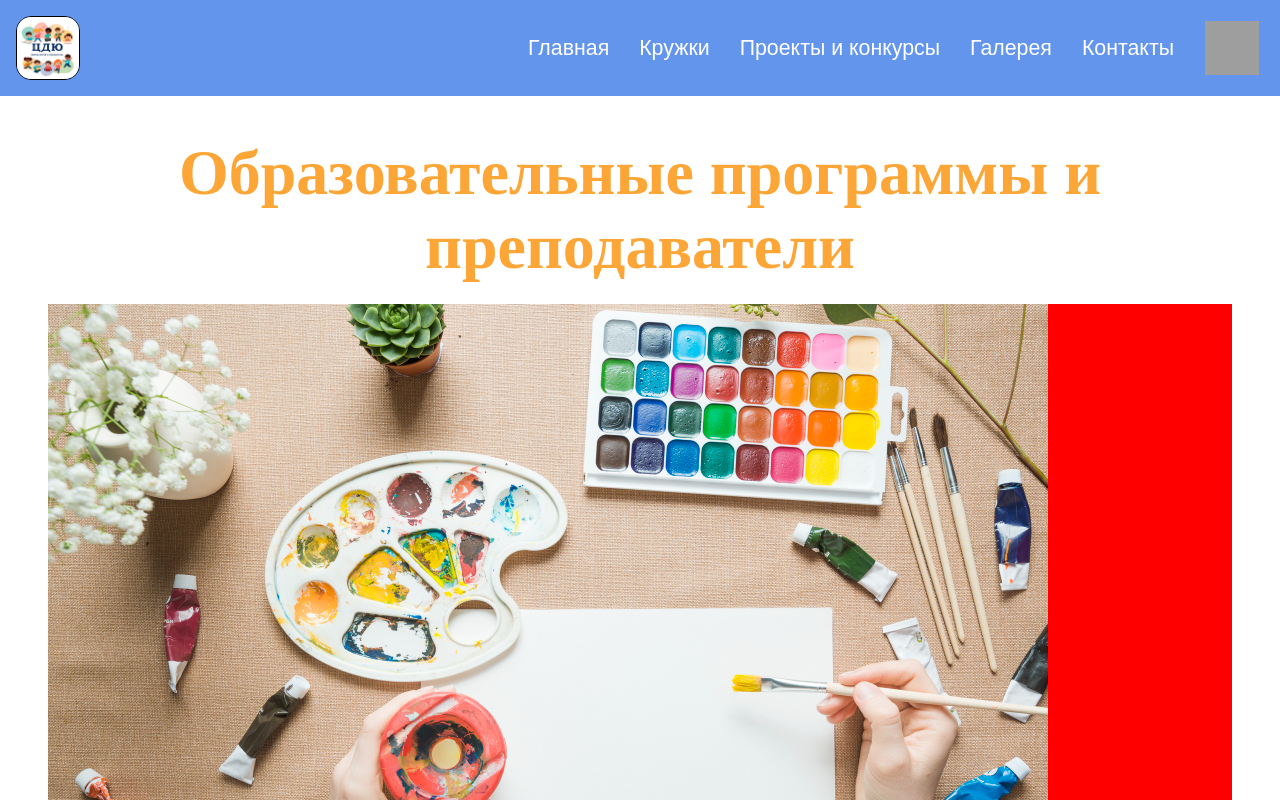
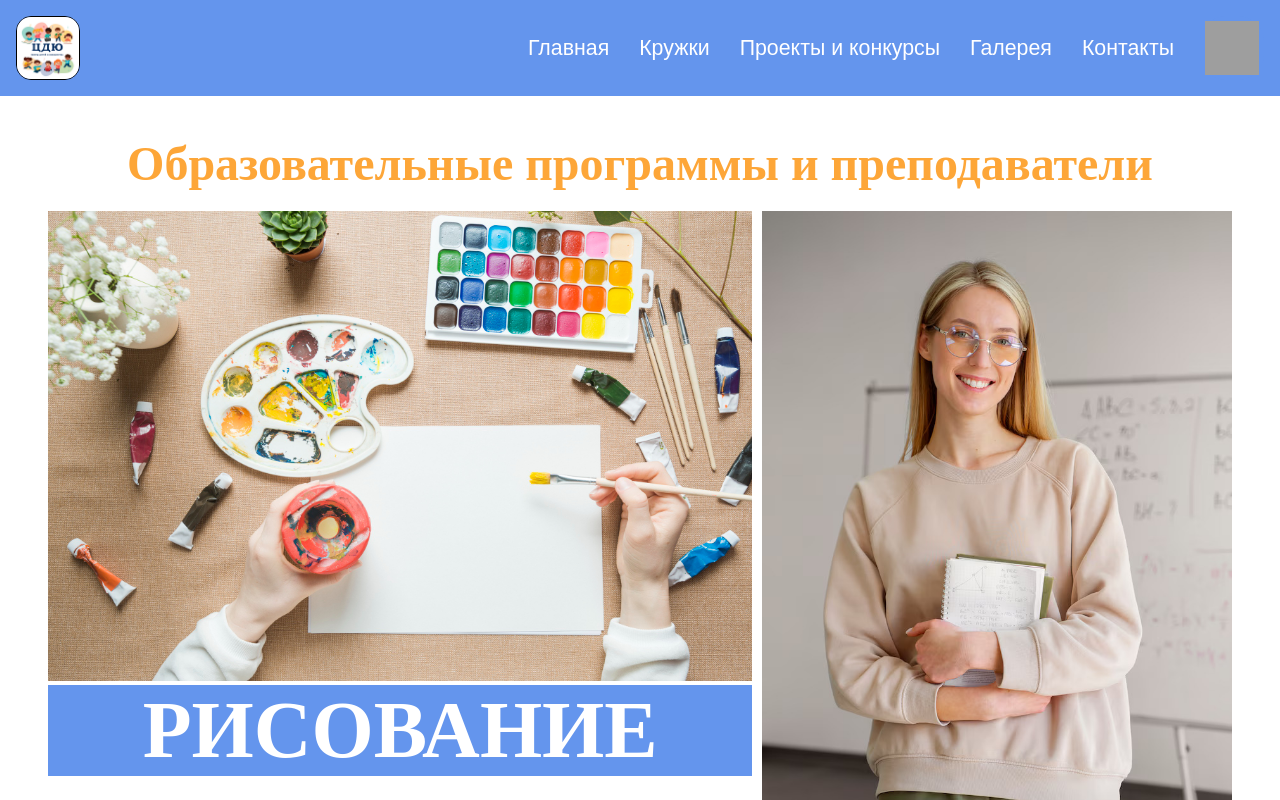
Before and after one commit to Veyyr3/Project-CDU, a React (Vite) app in the folder Project_CDU/: page / in a window 1280 px wide. Both pictures are taken after a click on the button "Кружки". Shown: the top 800 px of the page. Built offline with nearby package versions, Linux system fonts and the light colour scheme; grey boxes are pictures that could not be loaded.

Commit message:
inP: added style for containerMugsTeacher

```diff
--- a/Project_CDU/src/assets/scss/App.scss
+++ b/Project_CDU/src/assets/scss/App.scss
@@ -1,4 +1,4 @@
-@use './index.scss';
+@use './index.scss'; // чтобы использоать переменные оттуда
 
 // #region ContainerTextInfo, ContainerListInfo
     .container-info {
@@ -15,8 +15,8 @@
         text-align: center;
         padding: 8px 8px 0 8px;
 
-        // заголовок
-        h2 {
+        // для заголовоков
+        h1, h2, h3, h4, h5, h6 {
             color: var(--text-title);
         }
     }
@@ -71,6 +71,43 @@
 // #region ContainerMugsTeacher
     // главный контейнер для фотографий и подписи к ним
     .main-container-imgs-titles {
-        background-color: red;
+        width: 100%;
+        color: var(--div-text);
+
+        // flex
+        display: flex;
+        flex-direction: row;
+        gap: 10px;
+    }
+
+    // для контейнера с фото кружков и его описанием
+    .container-imgs-titles-mugs {
+        width: 60%;
+    }
+
+    // для контейнера с фото учителей и его описанием
+    .container-imgs-titles-teacher {
+        width: 40%;
+    }
+
+    // контейнер для фото учителей и кружков
+    .container-img {
+        width: 100%;
+
+        img {
+            width: 100%;
+            height: 100%;
+        }
+    }
+
+    // контейнер для подписей учителей и кружков
+    .container-title-imgs {
+        background-color: var(--div-hat);
+        text-align: center;
+    }
+
+    // спрятать описания картинок
+    .container-hiden-discription-mug, .container-hiden-discription-teacher {
+        display: none;
     }
 // #endregion ContainerMugsTeacher
--- a/Project_CDU/src/assets/scss/index.scss
+++ b/Project_CDU/src/assets/scss/index.scss
@@ -257,6 +257,9 @@ h1 {
 h2 {
     font-size: 4rem;
 }
+h3 {
+    font-size: 3rem;
+}
 
 // задать размер шрифта тексту
 p {
--- a/Project_CDU/src/components/ContainerMugsTeacher.jsx
+++ b/Project_CDU/src/components/ContainerMugsTeacher.jsx
@@ -5,12 +5,12 @@ export default function ContainerMugsTeacher({imgMugSrc, imgTeacherSrc, titleMug
         // главный контейнер для фотографий и подписи к ним
         <div className="main-container-imgs-titles">
             {/* контейнер для кружка и подписи к нему */}
-            <div className="container-imgs-titles">
+            <div className="container-imgs-titles-mugs">
                 {/* контейнер для фото кружка */}
                 <div className="container-img">
                     <img src={imgMugSrc} alt="" />
                     {/* контейнер для краткого описания фото (изначально он невидим) */}
-                    <div>
+                    <div className="container-hiden-discription-mug">
                         <p>{discMug}</p>
                     </div>
                 </div>
@@ -22,12 +22,12 @@ export default function ContainerMugsTeacher({imgMugSrc, imgTeacherSrc, titleMug
             {/* КОНЕЦ контейнер для кружка и подписи к нему */}
 
             {/* контейнер для учителя и подписи к нему */}
-            <div className="container-imgs-titles">
+            <div className="container-imgs-titles-teacher">
                 {/* контейнер для фото учителя */}
                 <div className="container-img">
                     <img src={imgTeacherSrc} alt="" />
                     {/* контейнер для краткого описания фото (изначально он невидим) */}
-                    <div>
+                    <div className="container-hiden-discription-teacher">
                         <p>{discTeacher}</p>
                     </div>
                 </div>
--- a/Project_CDU/src/sections/MugsSection.jsx
+++ b/Project_CDU/src/sections/MugsSection.jsx
@@ -22,7 +22,7 @@ export default function MugsSection() {
         <section>
             {/* заголовок */}
             <div className="container-title">
-                <h2>Образовательные программы и преподаватели</h2>
+                <h3>Образовательные программы и преподаватели</h3>
             </div>
 
             {/* РИСОВАНИЕ */}
```
